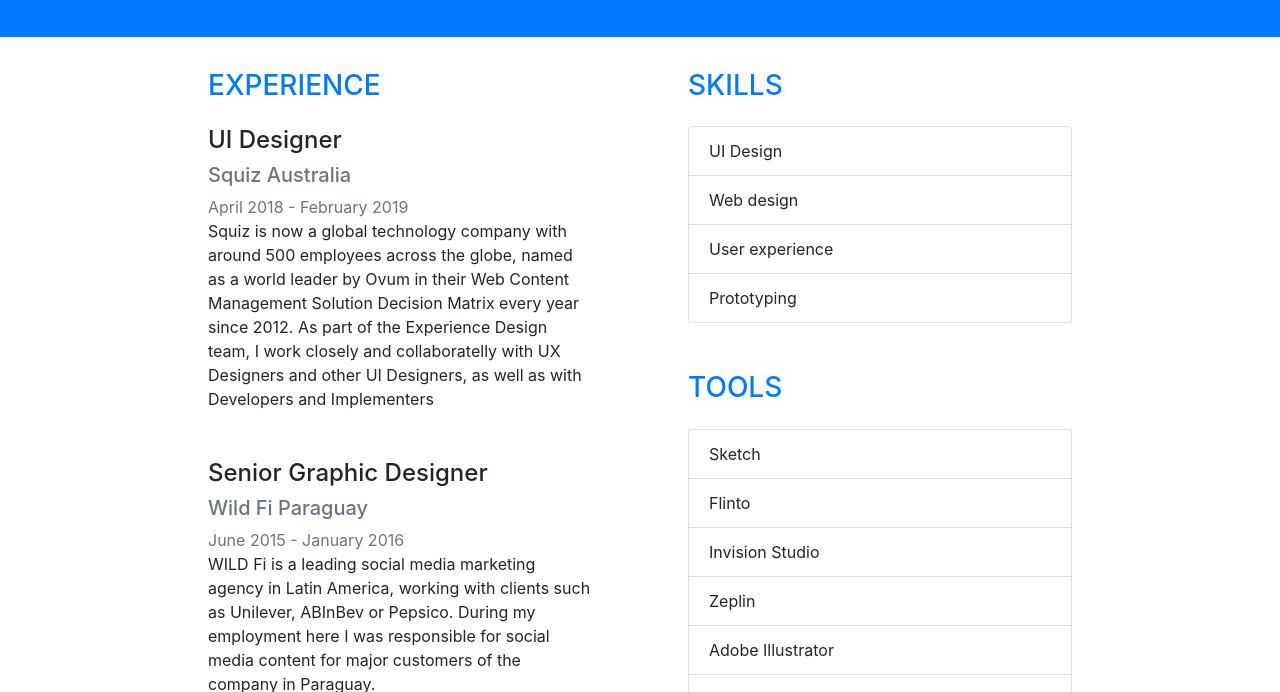
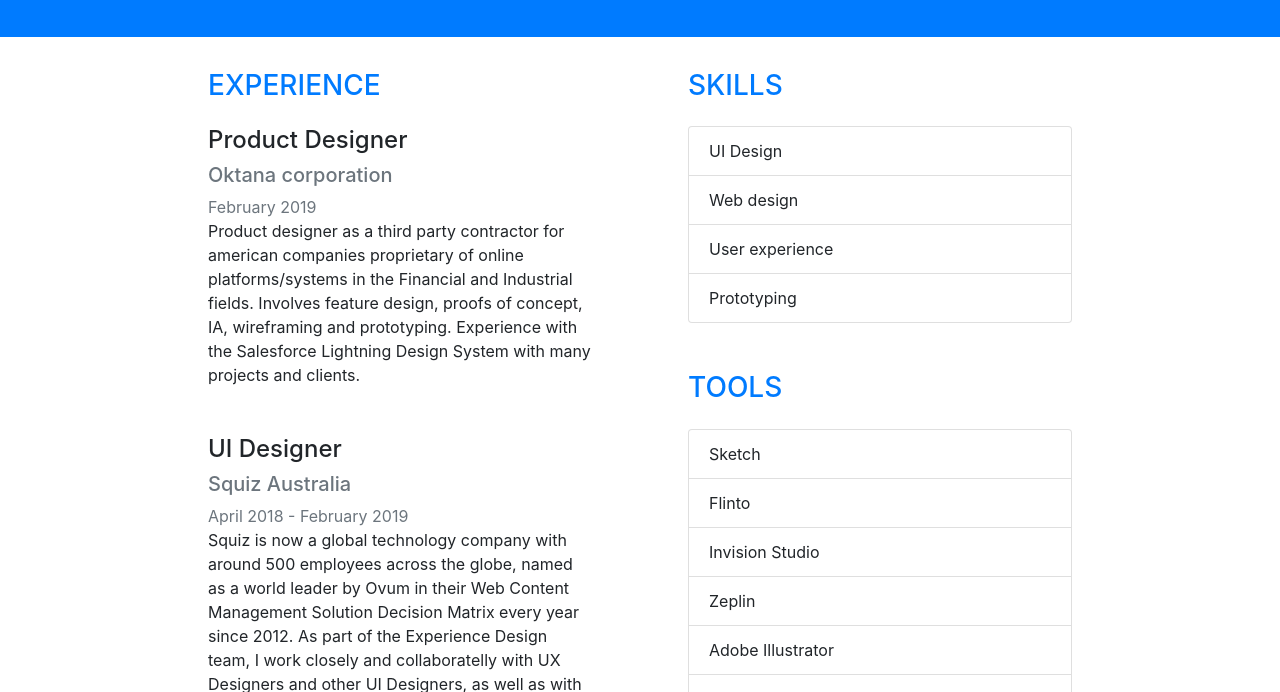
Before and after one commit to cinthiabalbuena/cinthiabalbuena.github.io, a plain HTML site: page index.html in a window 1280 px wide. Shown: the part 260-952 px from the top of the page. Drawn offline with nearby package versions, Linux system fonts and the light colour scheme.

Commit message:
added octane

```diff
--- a/index.html
+++ b/index.html
@@ -38,10 +38,16 @@
           <div class="category mb-5">
             <h3 class="text-uppercase text-primary mb-4">Experience</h3>
             <div class="job mb-5">
+              <h4 class="card-title my-2">Product Designer</h4>
+              <h5 class="card-subtitle my-2 text-secondary">Oktana corporation</h5>
+              <span class="text-muted my-2">February 2019 </span>
+              <p>Product designer as a third party contractor for american companies proprietary of online platforms/systems in the Financial and Industrial fields. Involves feature design, proofs of concept, IA, wireframing and prototyping. Experience with the Salesforce Lightning Design System with many projects and clients.</p>
+            </div>
+            <div class="job mb-5">
               <h4 class="card-title my-2">UI Designer</h4>
               <h5 class="card-subtitle my-2 text-secondary"> Squiz Australia</h5>
               <span class="text-muted my-2">April 2018 - February 2019</span>
-              <p>Squiz is now a global technology company with around 500 employees across the globe, named as a world leader by Ovum in their Web Content Management Solution Decision Matrix every year since 2012. As part of the Experience Design team, I work closely and collaboratelly with UX Designers and other UI Designers, as well as with Developers and Implementers</p>
+              <p>Squiz is now a global technology company with around 500 employees across the globe, named as a world leader by Ovum in their Web Content Management Solution Decision Matrix every year since 2012. As part of the Experience Design team, I work closely and collaboratelly with UX Designers and other UI Designers, as well as with Developers and Implementers to deliver web design</p>
             </div>
             <div class="job mb-5">
               <h4 class="card-title my-2">Senior Graphic Designer</h4>
```
